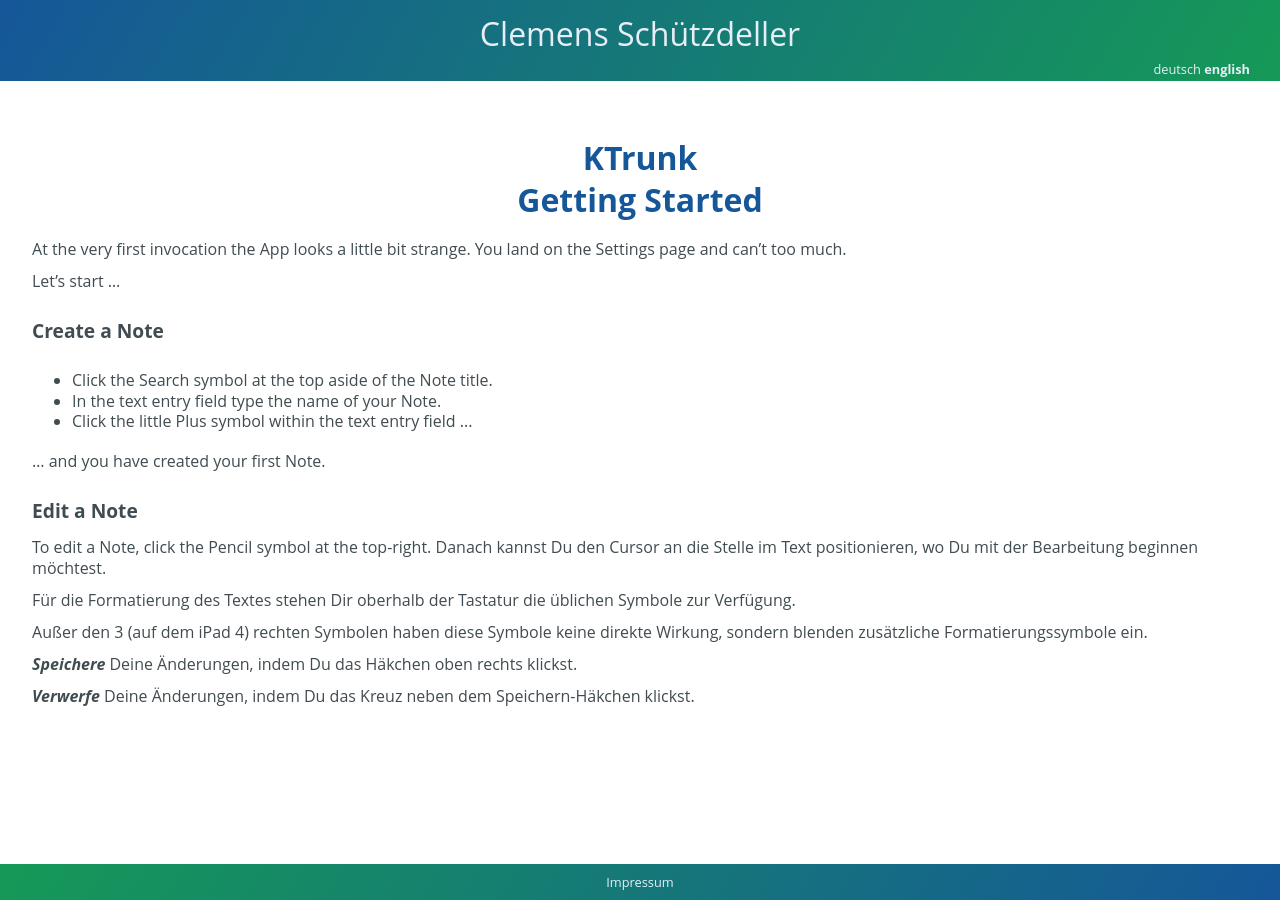
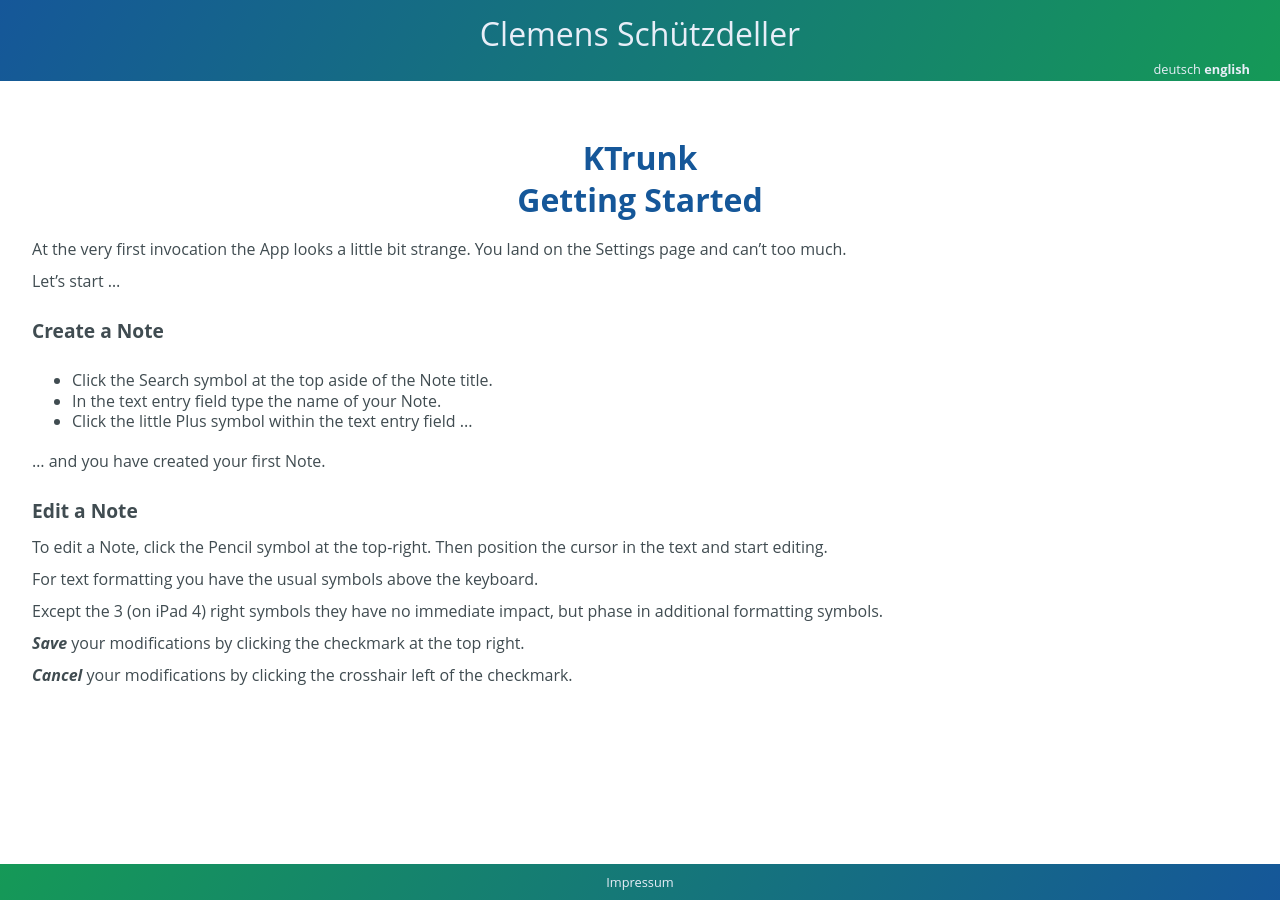
Before and after one commit to cs-LA/home, a Jekyll site: the page built from KTrunk/GettingStarted.md, in a window 1280 px wide. Built offline with Jekyll 4.4.1, drawn with Linux system fonts in a browser that asks for light colours; our own code applies the rules of GitHub Pages for plain Markdown files.

Commit message:
Update GettingStarted.md

```diff
--- a/KTrunk/GettingStarted.md
+++ b/KTrunk/GettingStarted.md
@@ -39,17 +39,17 @@
   <span class="de">Bearbeiten einer Notiz</span>
 </h4>
 
-<span class="en">To edit a Note, click the Pencil symbol at the top-right. Danach kannst Du den Cursor an die Stelle im Text positionieren, wo Du mit der Bearbeitung beginnen möchtest.</span>
+<span class="en">To edit a Note, click the Pencil symbol at the top-right. Then position the cursor in the text and start editing.</span>
 <span class="de">Um eine Notiz zu bearbeiten, klickst Du oben rechts auf das Bleistift-Symbol. Danach kannst Du den Cursor an die Stelle im Text positionieren, wo Du mit der Bearbeitung beginnen möchtest.</span>
 
-<span class="en">Für die Formatierung des Textes stehen Dir oberhalb der Tastatur die üblichen Symbole zur Verfügung.</span>
+<span class="en">For text formatting you have the usual symbols above the keyboard.</span>
 <span class="de">Für die Formatierung des Textes stehen Dir oberhalb der Tastatur die üblichen Symbole zur Verfügung.</span>
 
-<span class="en">Außer den 3 (auf dem iPad 4) rechten Symbolen haben diese Symbole keine direkte Wirkung, sondern blenden zusätzliche Formatierungssymbole ein.</span>
+<span class="en">Except the 3 (on iPad 4) right symbols they have no immediate impact, but phase in additional formatting symbols.</span>
 <span class="de">Außer den 3 (auf dem iPad 4) rechten Symbolen haben diese Symbole keine direkte Wirkung, sondern blenden zusätzliche Formatierungssymbole ein.</span>
 
-<span class="en"><b><i>Speichere</i></b> Deine Änderungen, indem Du das Häkchen oben rechts klickst.</span>
+<span class="en"><b><i>Save</i></b> your modifications by clicking the checkmark at the top right.</span>
 <span class="de"><b><i>Speichere</i></b> Deine Änderungen, indem Du das Häkchen oben rechts klickst.</span>
 
-<span class="en"><b><i>Verwerfe</i></b> Deine Änderungen, indem Du das Kreuz neben dem Speichern-Häkchen klickst.</span>
+<span class="en"><b><i>Cancel</i></b> your modifications by clicking the crosshair left of the checkmark.</span>
 <span class="de"><b><i>Verwerfe</i></b> Deine Änderungen, indem Du das Kreuz neben dem Speichern-Häkchen klickst.</span>
```
